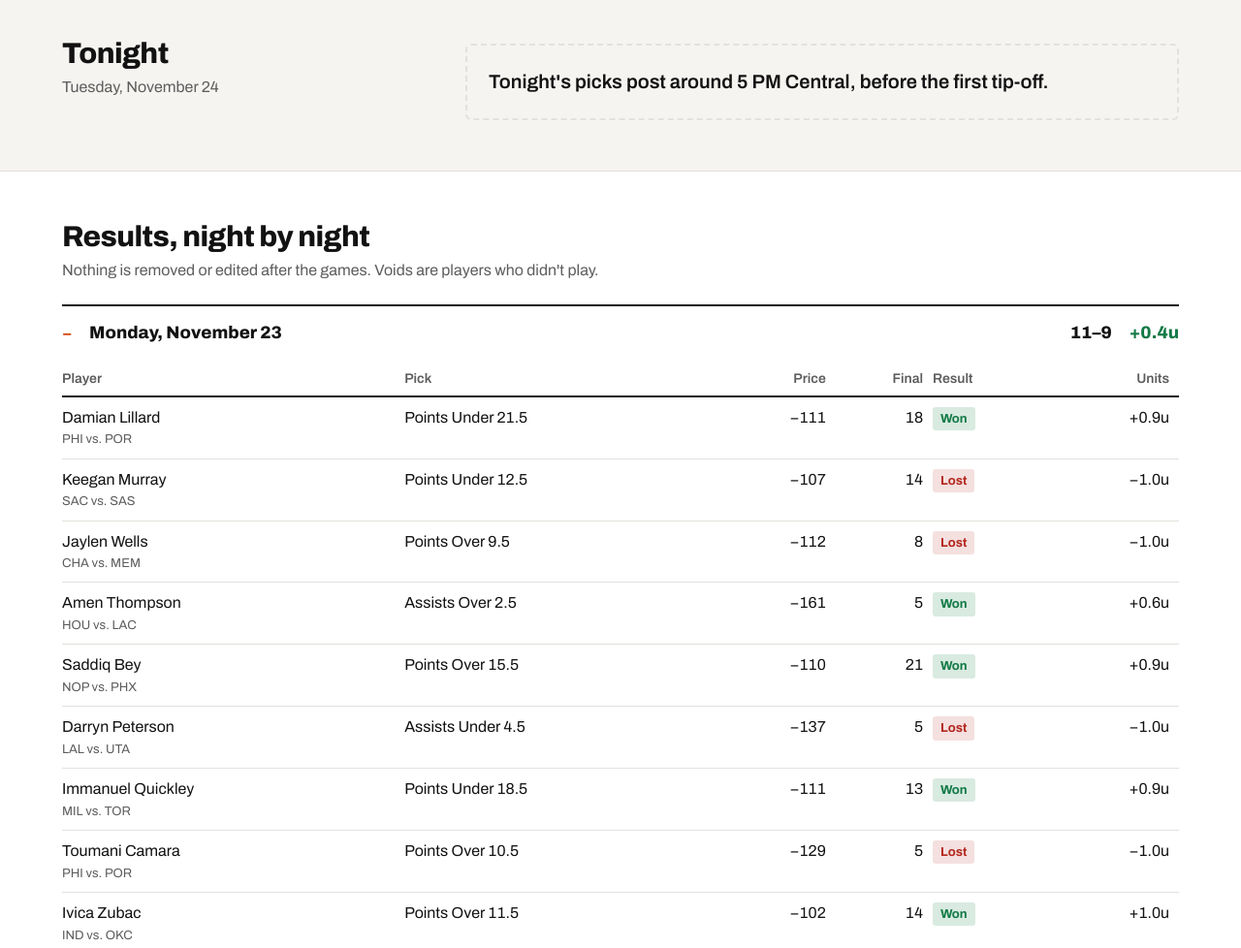
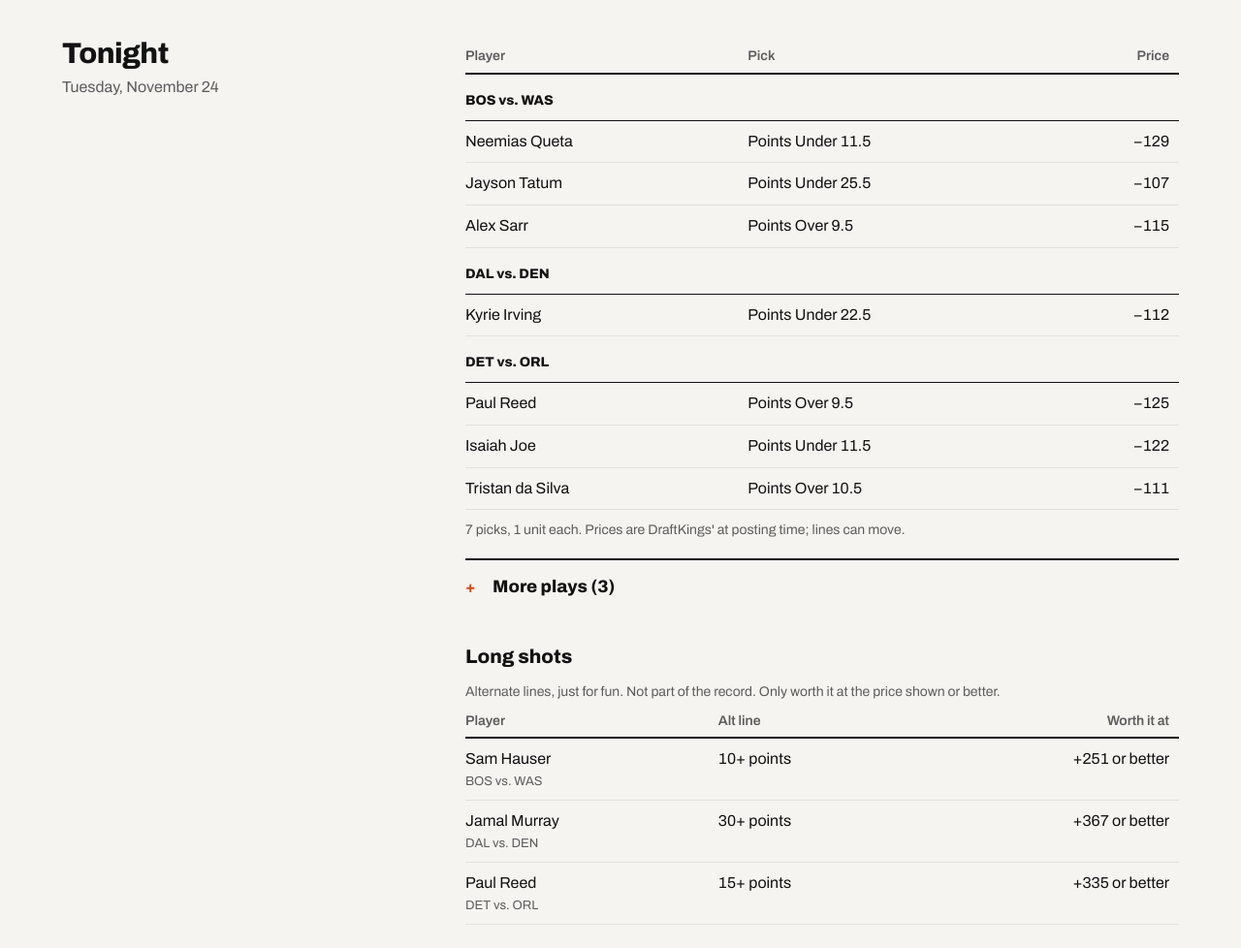
Before and after one commit to RainmakerProps/rainmakerprops.github.io, a plain HTML site: page index.html in a window 1280 px wide. Shown: the part 760-1738 px from the top of the page at 97% size. Drawn offline with Linux system fonts and the light colour scheme.

Commit message:
Nov. 24 Picks

```diff
--- a/index.html
+++ b/index.html
@@ -2,6 +2,7 @@
 <html lang="en"><head><meta charset="utf-8">
 <meta name="viewport" content="width=device-width, initial-scale=1">
 <title>Rainmaker Props</title>
+<meta name="description" content="Rainmaker Props: daily NBA player prop picks with a fully public, graded record. Every pick posted before tip-off, wins and losses.">
 <link rel="preconnect" href="https://fonts.googleapis.com"><link rel="preconnect" href="https://fonts.gstatic.com" crossorigin>
 <link href="https://fonts.googleapis.com/css2?family=Archivo:wdth,wght@100..125,400..800&display=swap" rel="stylesheet">
 <style>
@@ -54,6 +55,7 @@ td{border-bottom:1px solid var(--rule);padding:9px 10px 9px 0;vertical-align:top
 .tag.w{background:color-mix(in srgb,var(--win) 16%,transparent);color:var(--win)}
 .tag.l{background:color-mix(in srgb,var(--loss) 14%,transparent);color:var(--loss)}
 .tag.p,.tag.v{background:var(--panel);color:var(--mute)}
+.more{margin-top:18px;border-top:2px solid var(--ink)}
 .night{border-top:2px solid var(--ink)}
 .night:last-of-type{border-bottom:2px solid var(--ink)}
 summary{display:flex;flex-wrap:wrap;gap:6px 18px;align-items:baseline;padding:14px 0;cursor:pointer;min-height:44px;list-style:none}
@@ -90,7 +92,15 @@ footer p{margin:0 0 6px;max-width:80ch}
 
 <section class="band tonight" id="tonight"><div class="wrap">
 <div><h2>Tonight</h2><p class="lede">Tuesday, November 24</p></div>
-<div><p class="wait">Tonight's picks post around 5 PM Central, before the first tip-off.</p></div>
+<div><div class="scroll"><table class="slip"><thead><tr><th>Player</th><th>Pick</th>
+<th class="n">Price</th></tr></thead><tbody><tr class="gh"><td colspan="3">BOS vs. WAS</td></tr><tr><td>Neemias Queta</td><td>Points Under 11.5</td><td class="n">−129</td></tr><tr><td>Jayson Tatum</td><td>Points Under 25.5</td><td class="n">−107</td></tr><tr><td>Alex Sarr</td><td>Points Over 9.5</td><td class="n">−115</td></tr><tr class="gh"><td colspan="3">DAL vs. DEN</td></tr><tr><td>Kyrie Irving</td><td>Points Under 22.5</td><td class="n">−112</td></tr><tr class="gh"><td colspan="3">DET vs. ORL</td></tr><tr><td>Paul Reed</td><td>Points Over 9.5</td><td class="n">−125</td></tr><tr><td>Isaiah Joe</td><td>Points Under 11.5</td><td class="n">−122</td></tr><tr><td>Tristan da Silva</td><td>Points Over 10.5</td><td class="n">−111</td></tr></tbody></table></div>
+<p class="small">7 picks, 1 unit each. Prices are DraftKings' at posting time; lines can move.</p><details class="more"><summary><span class="d">More plays (3)</span></summary>
+<p class="small">Other spots the model likes tonight. Not tracked and not part of the record.</p>
+<div class="scroll"><table class="slip"><thead><tr><th>Player</th><th>Pick</th><th class="n">Price</th></tr></thead>
+<tbody><tr class="gh"><td colspan="3">BOS vs. WAS</td></tr><tr><td>Kyshawn George</td><td>Points Over 14.5</td><td class="n">−114</td></tr><tr class="gh"><td colspan="3">DAL vs. DEN</td></tr><tr><td>Kyrie Irving</td><td>Assists Under 4.5</td><td class="n">+100</td></tr><tr class="gh"><td colspan="3">DET vs. ORL</td></tr><tr><td>Daniss Jenkins</td><td>Assists Over 4.5</td><td class="n">−103</td></tr></tbody></table></div></details><h3>Long shots</h3>
+<p class="small">Alternate lines, just for fun. Not part of the record. Only worth it at the price shown or better.</p>
+<div class="scroll"><table class="slip long"><thead><tr><th>Player</th><th>Alt line</th>
+<th class="n">Worth it at</th></tr></thead><tbody><tr><td>Sam Hauser<span class='sub'>BOS vs. WAS</span></td><td>10+ points</td><td class='n'>+251 or better</td></tr><tr><td>Jamal Murray<span class='sub'>DAL vs. DEN</span></td><td>30+ points</td><td class='n'>+367 or better</td></tr><tr><td>Paul Reed<span class='sub'>DET vs. ORL</span></td><td>15+ points</td><td class='n'>+335 or better</td></tr></tbody></table></div></div>
 </div></section>
 
 <section class="band" id="results"><div class="wrap">
@@ -120,7 +130,7 @@ footer p{margin:0 0 6px;max-width:80ch}
 
 <footer class="band"><div class="wrap">
 <p>Picks are opinions for entertainment, not guarantees. Past results don't predict future ones. Only bet where it's legal, and only what you can afford to lose. 21+. Gambling problem? Call 1-800-GAMBLER.</p>
-<p>Updated Nov 24, 2026 11:39 AM.</p>
+<p>Updated Nov 24, 2026 4:49 PM.</p>
 </div></footer>
 
 <script>{
```
